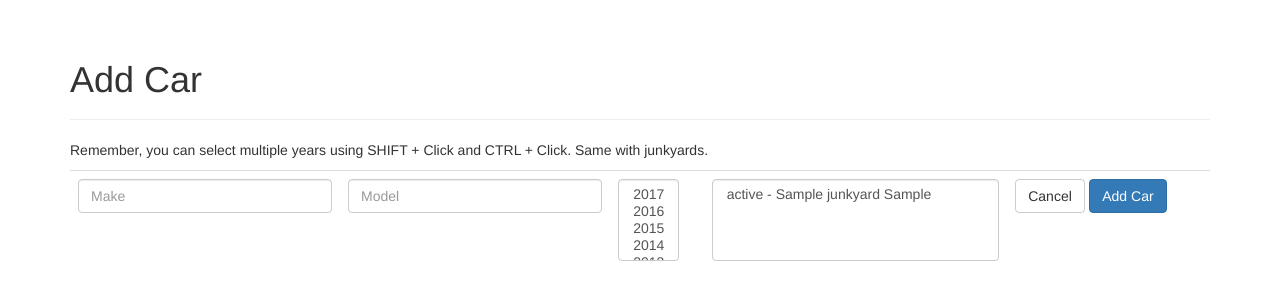
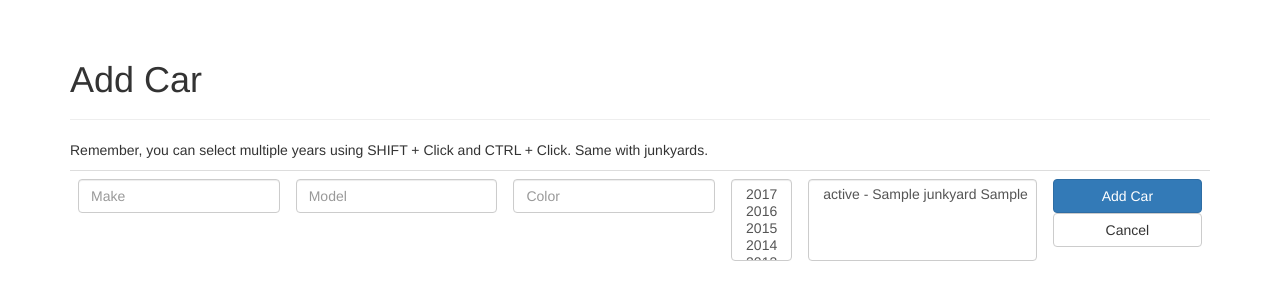
Before and after one commit to unlimitedbacon/ss5k, a Flask app: page /add_car in a window 1280 px wide. Shown: the part 52-352 px from the top of the page. Run offline with Flask 2, Linux system fonts and the light colour scheme; a user stored in the database is signed in; tables that the repository leaves empty hold one stand-in row (values such as "Sample post"); some libraries are stand-ins or nearby versions.

Commit message:
Added searching by color

```diff
--- a/app/forms.py
+++ b/app/forms.py
@@ -39,6 +39,7 @@ class AddCarForm(FlaskForm):
     make = StringField('make')
     model = StringField('model')
     years = SelectMultipleField('years', choices=car_year_options)
+    color = StringField('color')
     yards = SelectMultipleField('yards', choices=junkyard_options)
     submit = SubmitField('Add Car')
 
--- a/app/models.py
+++ b/app/models.py
@@ -73,6 +73,7 @@ class WantedCar(db.Model):
     id = db.Column(db.Integer, primary_key = True)
     make = db.Column(db.String)
     model = db.Column(db.String)
+    color = db.Column(db.String)
     years = db.Column(db.String)
     yards = db.relationship('Junkyard',
                             secondary=junkyard_wantedcar_links,
@@ -80,9 +81,10 @@ class WantedCar(db.Model):
                             order_by='Junkyard.state, Junkyard.city')
     user_id = db.Column(db.Integer, db.ForeignKey('user.id'))
 
-    def __init__(self, make, model, years, yards, user):
+    def __init__(self, make, model, color, years, yards, user):
         self.make = make
         self.model = model
+        self.color = color
         self.years = ', '.join(years)
         self.user_id = user.id
         for yard in yards:
@@ -114,7 +116,7 @@ class Junkyard(db.Model):
     def match_searches(self, wanted_car):
         matches = []
         for c in self.wanted_cars:
-            if c.make == wanted_car.make and c.model == wanted_car.model:
+            if c.make == wanted_car.make and c.model == wanted_car.model and c.color == wanted_car.color:
                 matches.append(c)
         return matches
 
--- a/app/templates/add_car.html
+++ b/app/templates/add_car.html
@@ -14,13 +14,16 @@ Remember, you can select multiple years using SHIFT + Click and CTRL + Click. Sa
 					{{ form.hidden_tag() }}
 					<td>{{ form.make(class_="form-control",placeholder="Make") }}</td>
 					<td>{{ form.model(class_="form-control",placeholder="Model") }}</td>
+					<td>{{ form.color(class_="form-control",placeholder="Color") }}</td>
 					<td>{{ form.years(class_="form-control",style="width:fit-content;") }}</td>
 					<td>{{ form.yards(class_="form-control") }}</td>
 					<td>
-						<a class="btn btn-default" href="{{ url_for('your_cars') }}" role="button">Cancel</a>
-						{{ form.submit(class_="btn btn-primary") }}
+						{{ form.submit(class_="btn btn-primary",style="width:100%;") }}
+						<a class="btn btn-default" style="width:100%;" href="{{ url_for('your_cars') }}" role="button">Cancel</a>
 					</td>
 				</form>
+			</tr>
+			<tr>
 			</tr>
 		</tbody>
 	</table>
@@ -37,14 +40,17 @@ Remember, you can select multiple years using SHIFT + Click and CTRL + Click. Sa
 					{{ form.model(class_="form-control",placeholder="Model") }}
 				</div>
 				<div class="form-group">
+					{{ form.color(class_="form-control",placeholder="Color") }}
+				</div>
+				<div class="form-group">
 					{{ form.years(class_="form-control") }}
 				</div>
 				<div class="form-group">
 					{{ form.yards(class_="form-control") }}
 				</div>
 				<div class="form-group">
+					{{ form.submit(class_="btn btn-primary") }}
 					<a class="btn btn-default" href="{{ url_for('your_cars') }}" role="button">Cancel</a>
-					{{ form.submit(class_="btn btn-primary") }}
 				</div>
 			</form>
 		</div>
--- a/app/templates/your_cars.html
+++ b/app/templates/your_cars.html
@@ -11,6 +11,7 @@ Check the vehicle inventory at <a href="https://www.lkqpickyourpart.com/">lkqpic
 		<tr>
 			<th>Make</th>
 			<th>Model</th>
+			<th>Color</th>
 			<th>Years</th>
 			<th>Junkyards</th>
 			<th></th>
@@ -19,6 +20,7 @@ Check the vehicle inventory at <a href="https://www.lkqpickyourpart.com/">lkqpic
 		<tr>
 			<td>{{ car.make }}</td>
 			<td>{{ car.model }}</td>
+			<td>{{ car.color }}</td>
 			<td>{{ car.years }}</td>
 			<td>{{ car.list_yards() }}</td>
 			<td>
--- a/app/views.py
+++ b/app/views.py
@@ -145,7 +145,7 @@ def add_car(title='Add Car',car=None):
         car_id = car.id
         years = car.years.split(', ')
         yards = [ y.id for y in car.yards ]
-        form = AddCarForm(make=car.make,model=car.model,years=years,yards=yards)
+        form = AddCarForm(make=car.make,model=car.model,color=car.color,years=years,yards=yards)
     else:
         form = AddCarForm()
     if request.method == 'GET':
@@ -160,6 +160,7 @@ def add_car(title='Add Car',car=None):
             return redirect(url_for('your_cars'))
         make = form.make.data
         model = form.model.data
+        color = form.color.data
         years = form.years.data
         yards = form.yards.data
         # Check to make sure they actually entered something
@@ -172,7 +173,7 @@ def add_car(title='Add Car',car=None):
         # Delete original if this is an edit
         if edit:
             db.session.delete(car)
-        car = WantedCar(make,model,years,yards,g.user)
+        car = WantedCar(make,model,color,years,yards,g.user)
         db.session.add(car)
         db.session.commit()
         flash('Car Saved', 'success')
```
Also changed, not shown: app/daemon.py (+18 -5 lines), config.py (+5 -2 lines).
